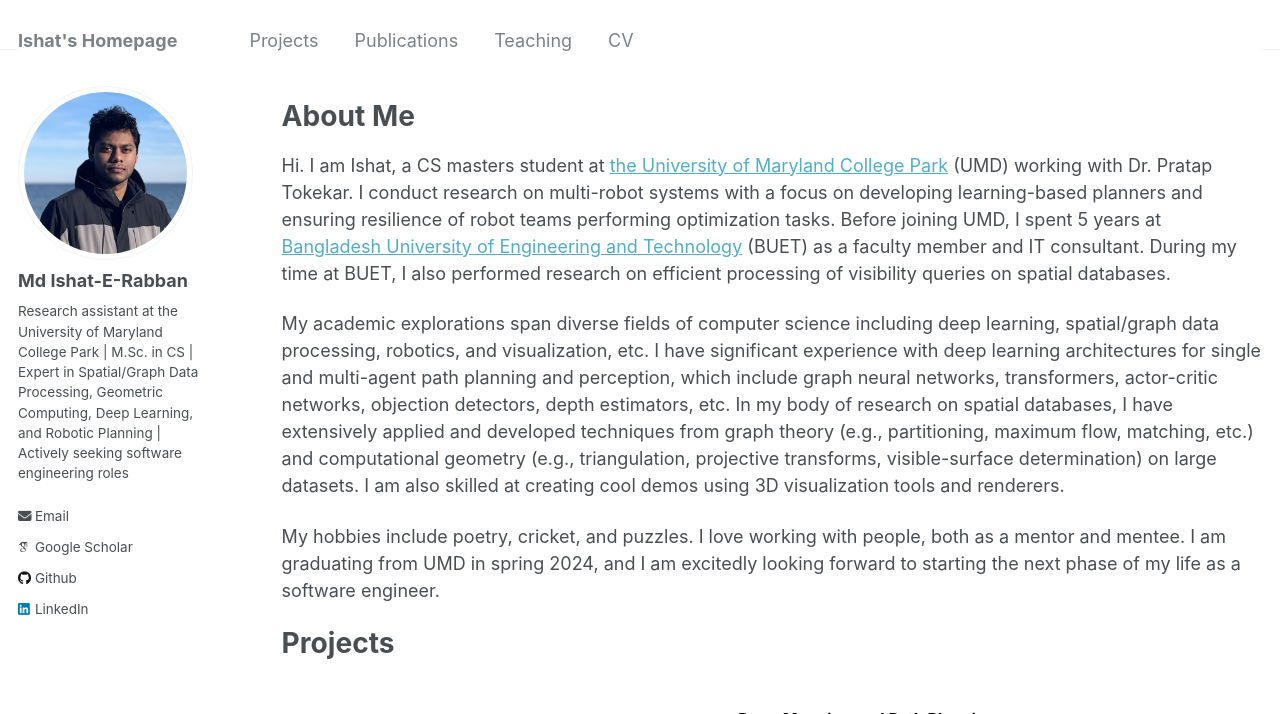
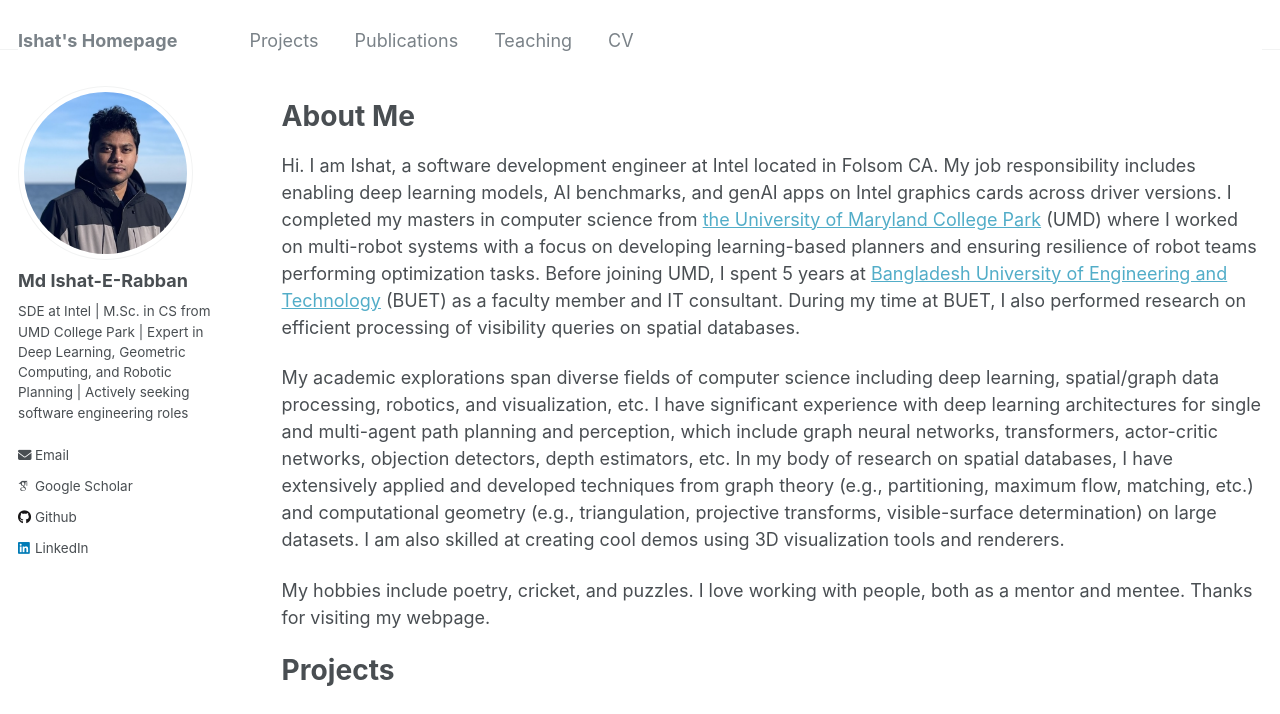
Before and after one commit to ieranik/ieranik.github.io, a Jekyll site: the page built from _pages/about.md, in a window 1280 px wide and 900 px high, cut to the strip 0-714 px from the top of the window. Built offline with Jekyll 4.4.1, drawn with Linux system fonts in a browser that asks for light colours; some web fonts are replaced.

Commit message:
updated about section

```diff
--- a/_config.yml
+++ b/_config.yml
@@ -24,9 +24,9 @@ author:
   avatar           : "profile.png"
   name             : "Md Ishat-E-Rabban"
   pronouns         : # example: "she/her"
-  bio              : "Research assistant at the University of Maryland College Park | M.Sc. in CS | Expert in Spatial/Graph Data Processing, Geometric Computing, Deep Learning, and Robotic Planning | Actively seeking software engineering roles"
+  bio              : "SDE at Intel | M.Sc. in CS from UMD College Park | Expert in Deep Learning, Geometric Computing, and Robotic Planning | Actively seeking software engineering roles"
   location         : #"Earth"
-  employer         : #"University of Maryland College Park"
+  employer         : #"Intel"
   uri              : # URL
   email            : "ieranikg@gmail.com"
 
--- a/_pages/about.md
+++ b/_pages/about.md
@@ -11,12 +11,11 @@ redirect_from:
 About Me
 ====
 
-Hi. I am Ishat, a CS masters student at [the University of Maryland College Park](https://www.cs.umd.edu/) (UMD) working with Dr. Pratap Tokekar. I conduct research on multi-robot systems with a focus on developing learning-based planners and ensuring resilience of robot teams performing optimization tasks. Before joining UMD, I spent 5 years at [Bangladesh University of Engineering and Technology](https://cse.buet.ac.bd/) (BUET) as a faculty member and IT consultant. During my time at BUET, I also performed research on efficient processing of visibility queries on spatial databases.
+Hi. I am Ishat, a software development engineer at Intel located in Folsom CA. My job responsibility includes enabling deep learning models, AI benchmarks, and genAI apps on Intel graphics cards across driver versions. I completed my masters in computer science from [the University of Maryland College Park](https://www.cs.umd.edu/) (UMD) where I worked on multi-robot systems with a focus on developing learning-based planners and ensuring resilience of robot teams performing optimization tasks. Before joining UMD, I spent 5 years at [Bangladesh University of Engineering and Technology](https://cse.buet.ac.bd/) (BUET) as a faculty member and IT consultant. During my time at BUET, I also performed research on efficient processing of visibility queries on spatial databases.
 
 My academic explorations span diverse fields of computer science including deep learning, spatial/graph data processing, robotics, and visualization, etc. I have significant experience with deep learning architectures for single and multi-agent path planning and perception, which include graph neural networks, transformers, actor-critic networks, objection detectors, depth estimators, etc. In my body of research on spatial databases, I have extensively applied and developed techniques from graph theory (e.g., partitioning, maximum flow, matching, etc.) and computational geometry (e.g., triangulation, projective transforms, visible-surface determination) on large datasets. I am also skilled at creating cool demos using 3D visualization tools and renderers.
 
-My hobbies include poetry, cricket, and puzzles. I love working with people, both as a mentor and mentee. I am graduating from UMD in spring 2024, and I am excitedly looking forward to starting the next phase of my life as a software engineer.
-
+My hobbies include poetry, cricket, and puzzles. I love working with people, both as a mentor and mentee. Thanks for visiting my webpage.
 
 
 
```
